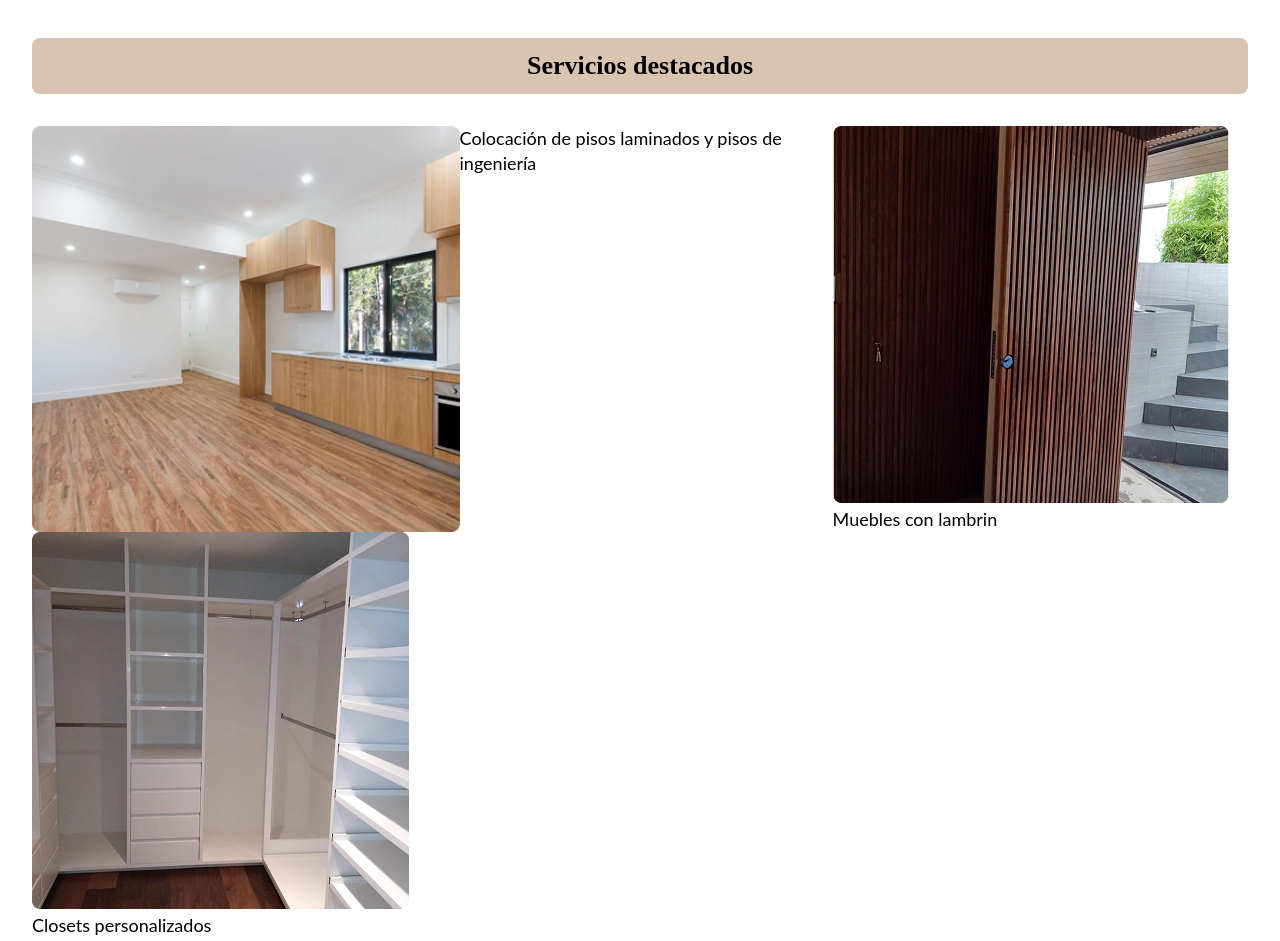
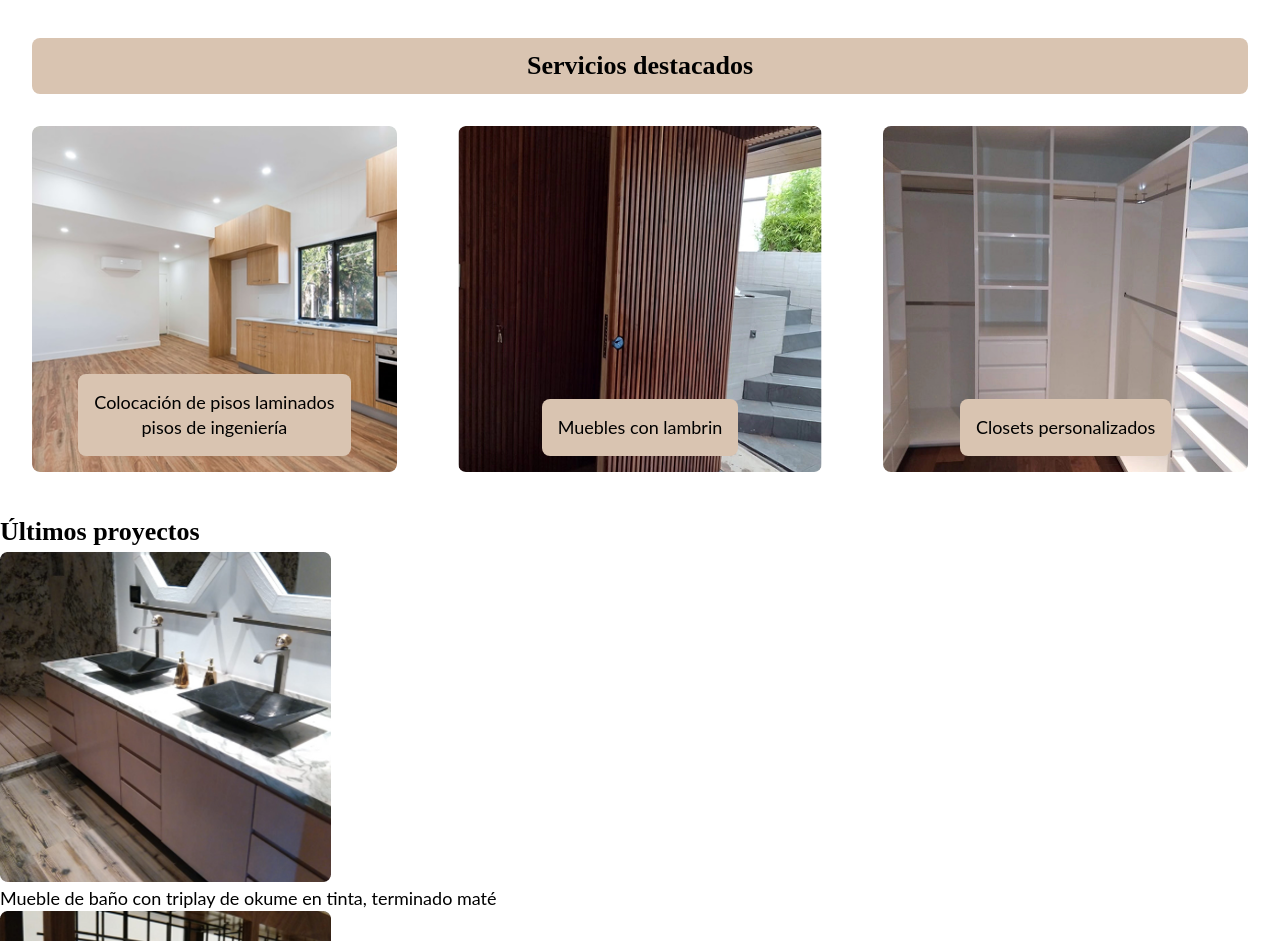
Before and after one commit to BrendaBenitezColin/charlie-carpinteria-pagina-web, a plain HTML site: page index.html in a window 1280 px wide. Shown: the part 690-1631 px from the top of the page. Drawn offline with Linux system fonts and the light colour scheme.

Commit message:
Actualizacion de Index y Servicios

```diff
--- a/css/estilo.css
+++ b/css/estilo.css
@@ -93,7 +93,7 @@ height:auto;
     gap: 32px;
 }
 nav a:hover {
-    background-color:#A67B5B; /* cuando pasas el mouse */
+    background-color:#D9C4B1; /* cuando pasas el mouse */
     color: #ffffff;
 }
 nav ul li a{
@@ -111,6 +111,10 @@ nav ul li a{
     align-items: center;          /* centra el texto vertical */
     width: 6rem;   /* ancho fijo */
     height: 2rem; /* alto fijo */
+}
+.botonActivo{
+    color:#FFFFFF;
+    background-color: #A67B5B;
 }
 /* Acerca de nosotros en el home------------------------------------------------------------------------ */
 .bannerDelHome{
@@ -168,9 +172,33 @@ nav ul li a{
 .contenedorServiciosDestacados{
     display: flex;
     flex-wrap: wrap;
-    justify-content: flex-start;
+    justify-content:space-between;
 }
-.cardServiciosDestacados{
+.serviciosDestacados article {
+    background-size: cover;
+    background-position: center;
+    background-repeat: no-repeat;
+    color:#000000; /* para que el texto resalte */
     display: flex;
-
+    justify-content: center;
+    align-items:flex-end;
+    text-align:center;
+    border-radius: 8px; /* opcional */
+    width: 30%;
+    aspect-ratio: 397 / 377;
 }
+.serviciosDestacado1{
+    background-image: url(../assets/img/serv_dest_1.png);
+}
+.serviciosDestacado2{
+    background-image: url(../assets/img/serv_dest_2.png);
+}
+.serviciosDestacado3{
+    background-image: url(../assets/img/serv_des_3.png);
+}
+.serviciosDestacados article p{
+    padding: 16px;
+    background-color: #D9C4B1;
+    margin: 1rem;
+    border-radius: 8px;
+}
--- a/index.html
+++ b/index.html
@@ -17,7 +17,7 @@
         </section>
         <nav>
             <ul>
-                <li><a href="#">Inicio</a></li>
+                <li><a href="#" class="botonActivo">Inicio</a></li>
                 <li><a href="./pages/servicios.html">Servicios</a></li>
                 <li><a href="./pages/contacto.html">Contacto</a></li>
                 <li><a href="./pages/nosotros.html">Nosotros</a></li>
@@ -41,16 +41,16 @@
         <section class="serviciosDestacados">
             <h2>Servicios destacados</h2>
             <div class="contenedorServiciosDestacados">
-                <article class="cardServiciosDestacados">
-                    <img src="./assets/img/ser dest 1.png" alt="Piso laminado">
-                    <p>Colocación de pisos laminados y pisos de ingeniería</p>
+                <article class="serviciosDestacado1">
+                    <!-- <img src="./assets/img/ser dest 1.png" alt="Piso laminado"> -->
+                    <p>Colocación de pisos laminados<br> pisos de ingeniería</p>
                 </article>
-                <article>
-                    <img src="./assets/img/ser dest 2.png" alt="Puerta de lambrin">
+                <article class="serviciosDestacado2">
+                    <!-- <img src="./assets/img/ser dest 2.png" alt="Puerta de lambrin"> -->
                     <p>Muebles con lambrin</p>
                 </article>
-                <article>
-                    <img src="./assets/img/ser des 3.png" alt="Closed con madera mdf">
+                <article class="serviciosDestacado3">
+                    <!-- <img src="./assets/img/ser des 3.png" alt="Closed con madera mdf"> -->
                     <p>Closets personalizados</p>
                 </article>
             </div>
```
Also changed, not shown: assets/img/serv_des_3.png (renamed from assets/img/ser des 3.png), assets/img/serv_dest_1.png (renamed from assets/img/ser dest 1.png), assets/img/serv_dest_2.png (renamed from assets/img/ser dest 2.png).
